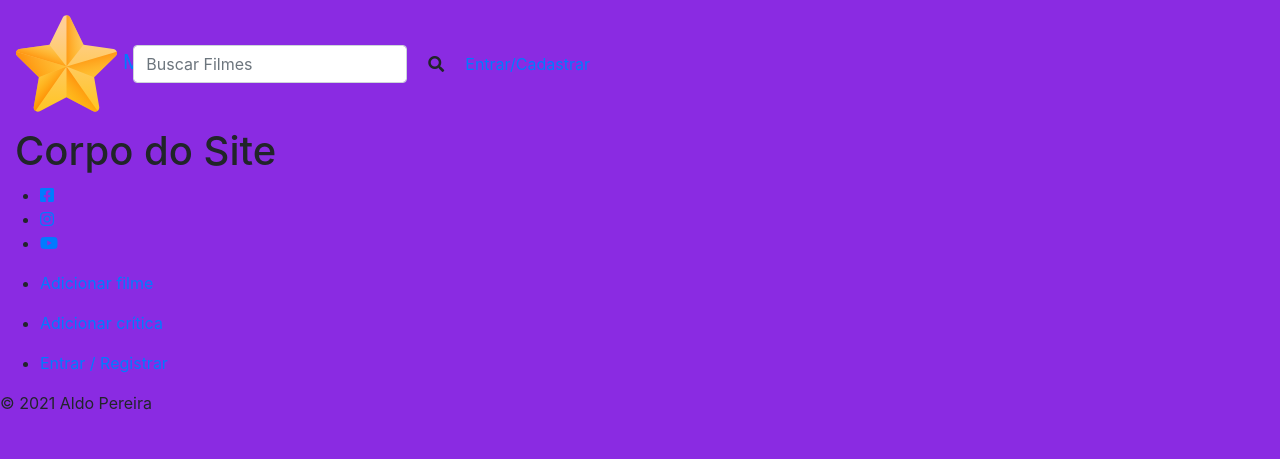
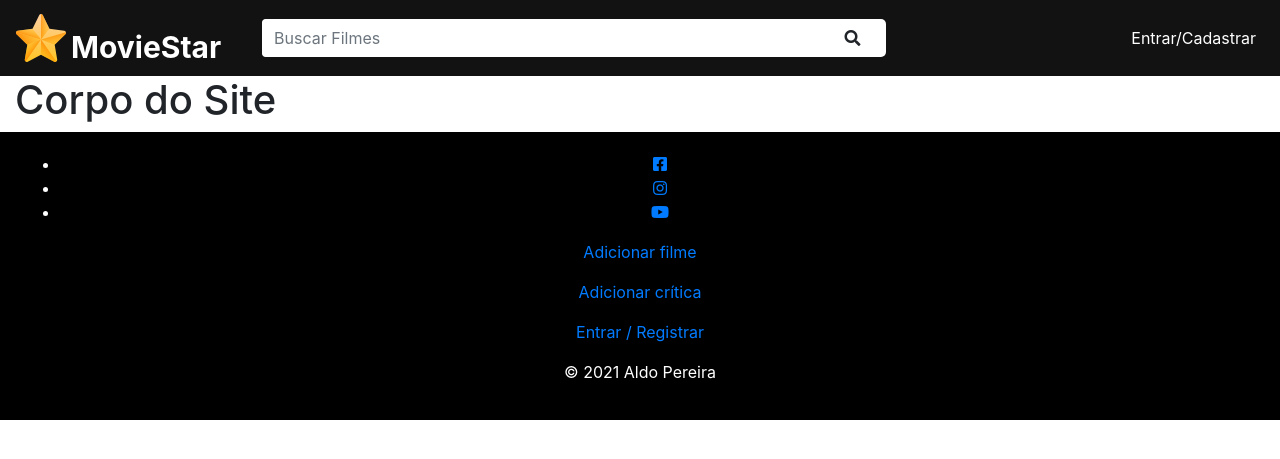
Before and after one commit to aldo-pereira22/movieStar, a PHP site: page / in a window 1280 px wide. Shown: the top 459 px of the page. Run offline with PHP 8.4, Linux system fonts and the light colour scheme.

Commit message:
Header
finalizando o header.

```diff
--- a/css/style.css
+++ b/css/style.css
@@ -1,3 +1,88 @@
-body {
-    background-color: blueviolet;
+/*  NAVBAR */
+
+.navbar-brand {
+    position: relative;
 }
+
+#logo {
+    width: 50px;
+
+}
+
+#moviestar-title {
+    color: #FFF;
+    position: absolute;
+    bottom: -2px;
+    font-size: 30px;
+    left: 55px;
+    font-weight: bold;
+
+}
+
+#main-navbar {
+    background-color: #121212;
+}
+
+#search-form{
+    margin: 0 auto;
+    background-color: #FFF;
+    border-radius: 5px;
+    width: 50%;
+    margin-left: 180px;
+}
+
+#search-form .form-control{
+    border: none;
+    width: 90%;
+    box-shadow: none;
+}
+
+#navbar {
+    min-width: 30%;
+
+}
+
+.navbar-nav {
+    justify-content: flex-end;
+    width: 100%;
+}
+
+
+.bold {
+    font-weight: bold;
+}
+
+.navbar-nav .nav-item .nav-link{
+    color: #FFF;
+    transition: .3s;
+}
+
+
+.navbar-nav .nav-item .nav-link:hover{
+    color: #999;
+}
+
+
+/* Footer */
+#footer {
+    background-color: #000;
+    color: #FFF;
+    text-align: center;
+    margin: 0;
+    padding: 20px;
+}
+
+#social-container ul,
+#footer-links-container ul {
+
+    list-style-type: none;
+    padding: 0;
+}
+
+
+#social-container li,
+#footer-links-container li {
+
+    display: inline-block;
+    margin: 0 20px;
+}
```
